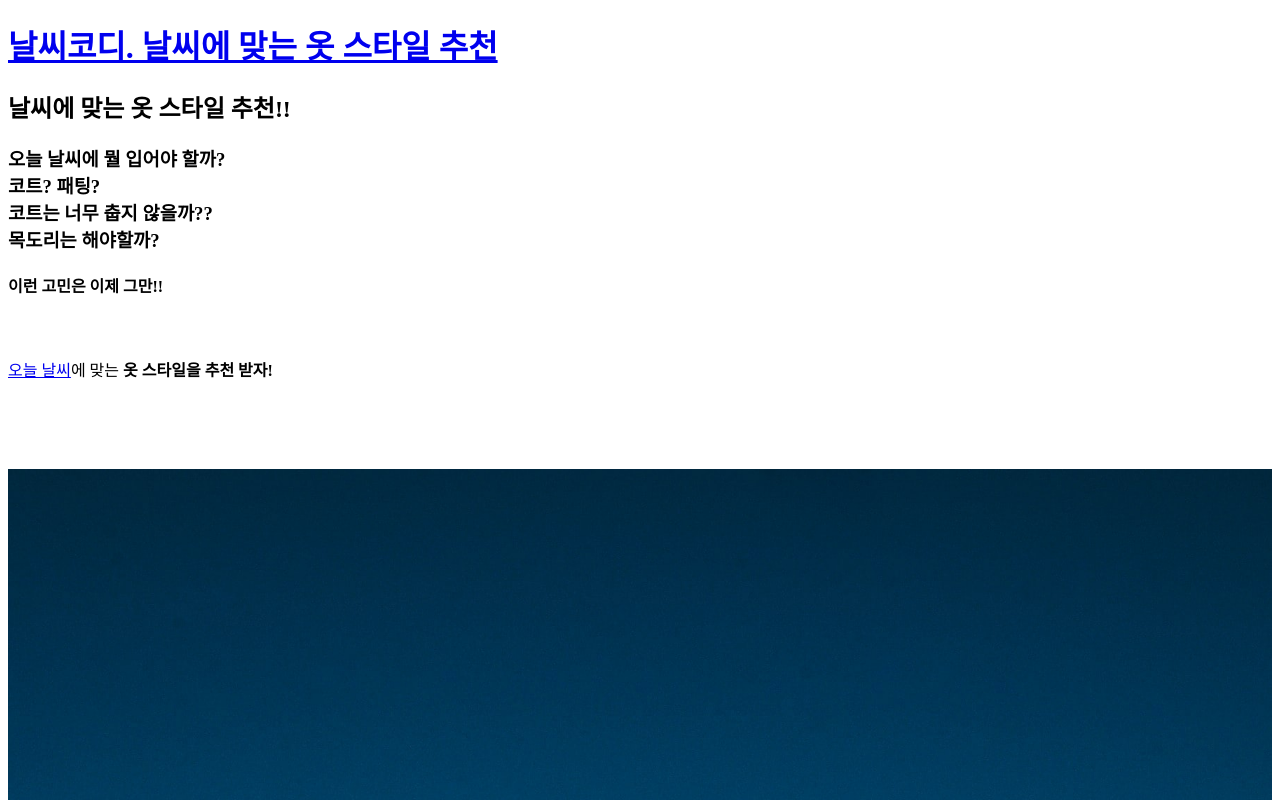
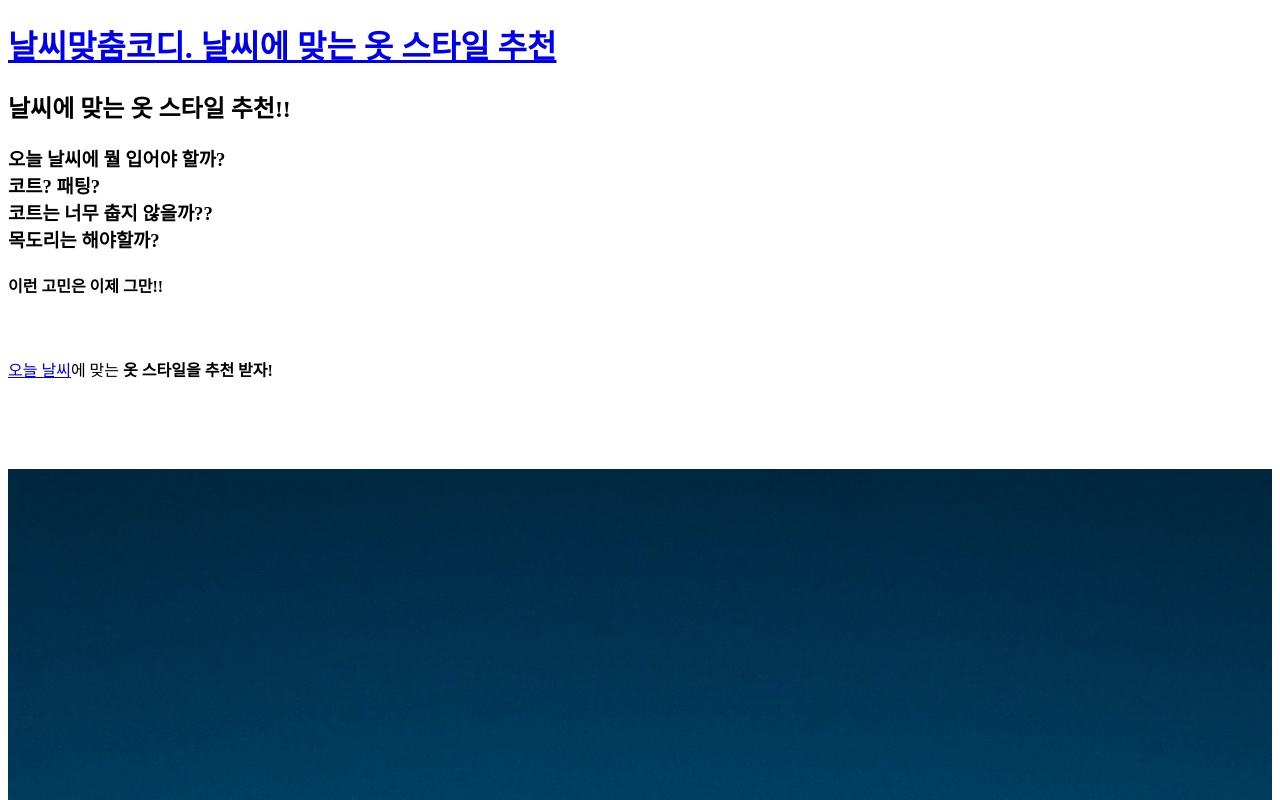
Before and after one commit to W00king/weatherfitcodi, a plain HTML site: page index.html in a window 1280 px wide. Shown: the top 800 px of the page. Drawn offline with Linux system fonts and the light colour scheme.

Commit message:
updated version1

```diff
--- a/index.html
+++ b/index.html
@@ -1,12 +1,12 @@
 <!doctype html>
 <html>
 <head>
-<title>날씨코디</title>
+<title>날씨맞춤코디</title>
 <meta charset="utf-8">
 </head>
 
 <body>
-  <h1><a href="index.html">날씨코디. 날씨에 맞는 옷 스타일 추천</a></h1>
+  <h1><a href="index.html">날씨맞춤코디. 날씨에 맞는 옷 스타일 추천</a></h1>
 
 <h2>날씨에 맞는 옷 스타일 추천!!</h2>
 <h3>오늘 날씨에 뭘 입어야 할까?
```
